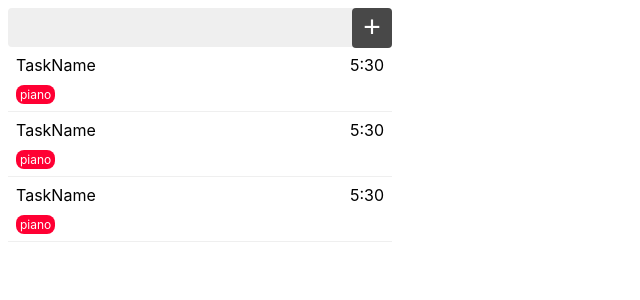
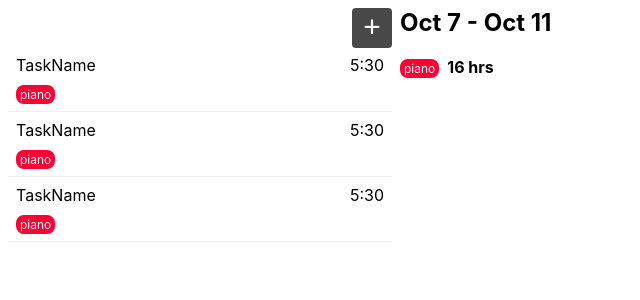
Before and after one commit to Secretmapper/track, a React (Create React App) app: page / in a window 1280 px wide. Shown: the top 300 px of the page, without its empty margins (0-640 px from the left). Built offline with nearby package versions, Linux system fonts and the light colour scheme.

Commit message:
Add Stats section

```diff
--- a/src/App.tsx
+++ b/src/App.tsx
@@ -1,6 +1,7 @@
 import React from 'react'
 import Layout from './components/Layout'
 import TaskRow from './components/TaskRow'
+import TaskStats from './components/TaskStats'
 import TaskInput from './components/TaskInput'
 
 const App: React.FC = () => {
@@ -14,7 +15,7 @@ const App: React.FC = () => {
           <TaskRow />
         </React.Fragment>
       }
-      main={<div />}
+      main={<TaskStats />}
     />
   )
 }
--- a/src/components/TaskInput/index.tsx
+++ b/src/components/TaskInput/index.tsx
@@ -21,6 +21,7 @@ const Input = styled.input`
   outline: 0;
   font-size: 20px;
   padding: 8px;
+  transform: scaleX(0);
   width: 100%;
   &:active,
   &:focus {
--- /dev/null
+++ b/src/components/TaskStats/index.tsx
@@ -0,0 +1,31 @@
+import React from 'react'
+import styled from 'styled-components'
+import TaskTag from '../TaskTag'
+
+const TaskStats: React.FC = () => {
+  return (
+    <Container>
+      <TaskStatsDate>Oct 7 - Oct 11</TaskStatsDate>
+      <HeatmapContainer />
+      <div>
+        <TaskTag>piano</TaskTag>
+        <TaskTagTime>16 hrs</TaskTagTime>
+      </div>
+    </Container>
+  )
+}
+
+const Container = styled.div``
+
+const HeatmapContainer = styled.div``
+
+const TaskStatsDate = styled.h2`
+  margin-top: 8px;
+`
+
+const TaskTagTime = styled.span`
+  margin-left: 8px;
+  font-weight: bold;
+`
+
+export default TaskStats
```
